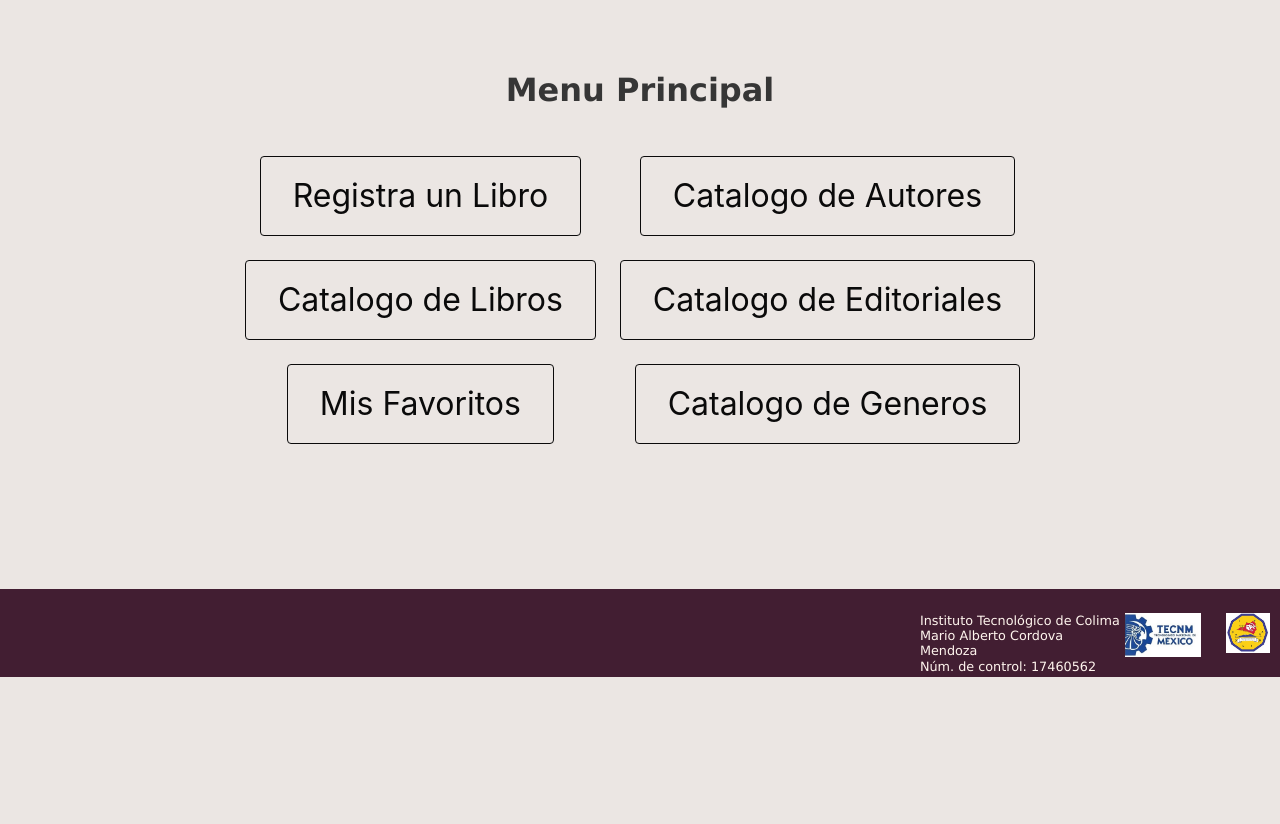
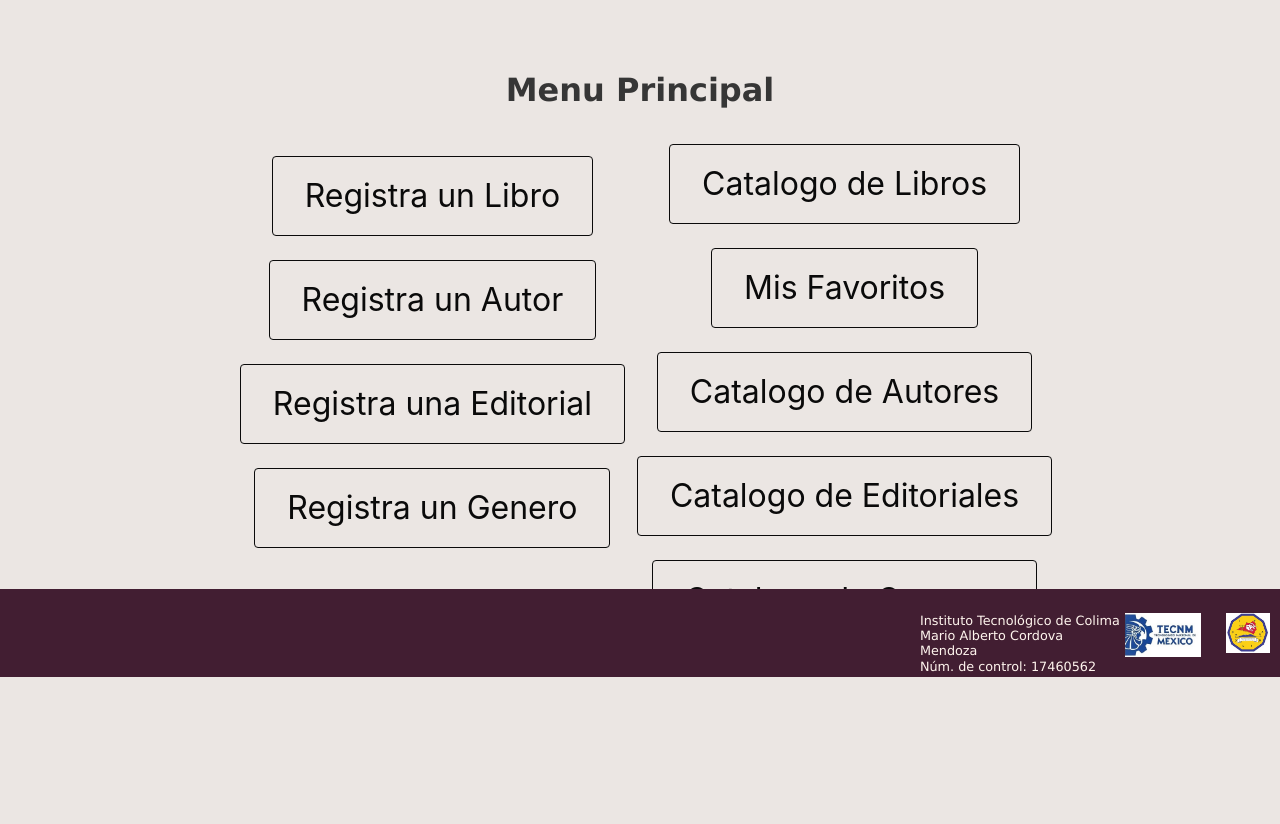
Before and after one commit to M-Alberto-M/appLibros-macm, a Flask app: page /menu in a window 1280 px wide. Shown: the part 123-947 px from the top of the page. Run offline with Flask 2, Linux system fonts and the light colour scheme; some libraries are stand-ins or nearby versions.

Commit message:
cambios 3

```diff
--- a/templates/Menu.html
+++ b/templates/Menu.html
@@ -25,32 +25,36 @@
 
 
                         <div class="column has-text-centered  ">
-                            <a href="http://127.0.0.1:5000/libro"> <button id="bttnRegLib" class="button  is-vcentered is-black is-outlined is-large is-size-3"  >Registra un Libro</button> </a>
+                            <a href="/libro"> <button id="bttnRegLib" class="button  is-vcentered is-black is-outlined is-large is-size-3"  >Registra un Libro</button> </a>
                             <p>&nbsp;</p>
+
+                            <a href="/autor"> <button id="bttnRegLib" class="button  is-vcentered is-black is-outlined is-large is-size-3"  >Registra un Autor</button> </a>
+                            <p>&nbsp;</p>
+
+                            <a href="/editorial"> <button id="bttnRegLib" class="button  is-vcentered is-black is-outlined is-large is-size-3"  >Registra una Editorial</button> </a>
+                            <p>&nbsp;</p>
+
+                            <a href="/genero"> <button id="bttnRegLib" class="button  is-vcentered is-black is-outlined is-large is-size-3"  >Registra un Genero</button> </a>
+                            <p>&nbsp;</p>
+
+                        </div>
 
 
                         <div class="has-text-centered">
-                                <a href="http://127.0.0.1:5000/catalogoLibros"><button id="bttnCatLib" class="button  is-vcentered is-black is-outlined is-large  is-size-3">Catalogo de Libros</button> </a>
-                                </div>
+                            <a href="/catalogoLibros"><button id="bttnCatLib" class="button  is-vcentered is-black is-outlined is-large  is-size-3">Catalogo de Libros</button> </a>
                             <p>&nbsp;</p>
 
-                                <div class="has-text-centered">
-                                <a href="http://127.0.0.1:5000/misFavoritos"><button  id="bttnMisFavs" class="button is-vcentered is-black is-outlined is-large  is-size-3">Mis Favoritos</button></a>
-                            </div>
-                         </div>
-
-                        <div class="column has-text-centered ">
-                            <a href="http://127.0.0.1:5000/catalogoAutor"><button  id="bttnCatAut" class="button is-vcentered is-black is-outlined is-large is-size-3 ">Catalogo de Autores</button></a>
+                            <a href="/misFavoritos"><button  id="bttnMisFavs" class="button is-vcentered is-black is-outlined is-large  is-size-3">Mis Favoritos</button></a>
                             <p>&nbsp;</p>
 
-                          <div class="has-text-centered">
-                                <a href="http://127.0.0.1:5000/catalogoEditorial"> <button  id="bttnCatEdit" class="button is-vcentered is-black is-outlined is-large is-size-3">Catalogo de Editoriales</button></a>
-                                </div>
+                            <a href="/catalogoAutor"><button  id="bttnCatAut" class="button is-vcentered is-black is-outlined is-large is-size-3 ">Catalogo de Autores</button></a>
                             <p>&nbsp;</p>
 
-                                <td>  <div class="has-text-centered">
-                                <a href="http://127.0.0.1:5000/catalogoGenero" ><button  id="bttnCatGen" class="button is-vcentered is-black is-outlined is-large is-size-3">Catalogo de Generos</button> </a>
-                                </div>
+                            <a href="/catalogoEditorial"> <button  id="bttnCatEdit" class="button is-vcentered is-black is-outlined is-large is-size-3">Catalogo de Editoriales</button></a>
+                            <p>&nbsp;</p>
+
+                            <a href="/catalogoGenero" ><button  id="bttnCatGen" class="button is-vcentered is-black is-outlined is-large is-size-3">Catalogo de Generos</button> </a>
+
                         </div>
 
                     </div>
```
Lines whose indentation alone changed are shown as unchanged.
